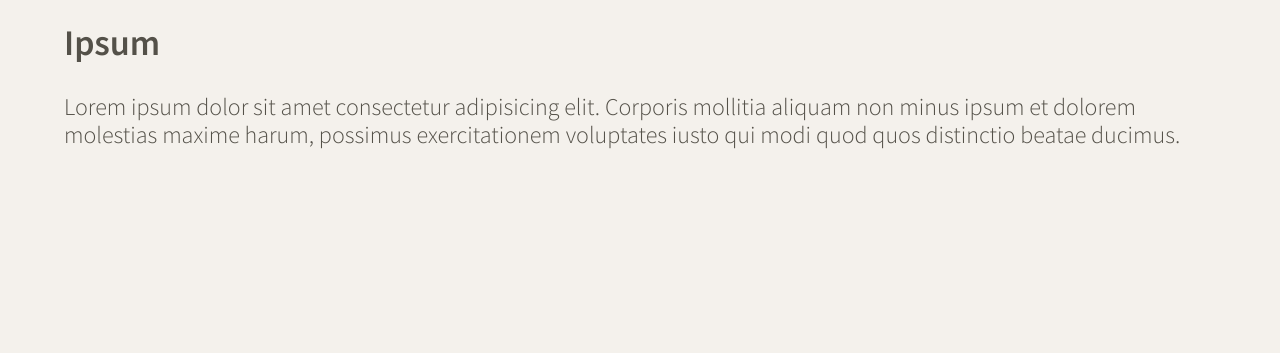
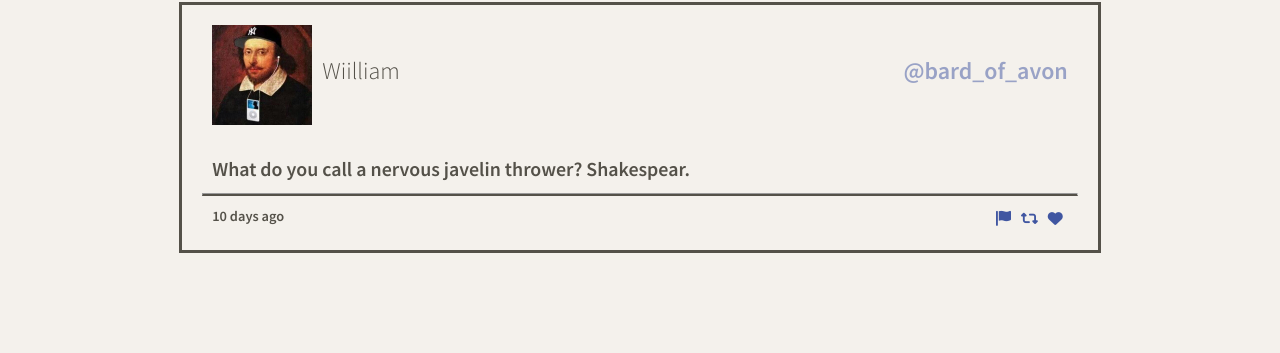
Before and after one commit to itsyurika/tweeter, a website: page public/index.html in a window 1280 px wide. Shown: the part 763-1116 px from the top of the page. Before the commit the page ends 935 px from the top, so only its background shows below. Drawn offline with nearby package versions, Linux system fonts and the light colour scheme.

Commit message:
add new tweet section

```diff
--- a/public/index.html
+++ b/public/index.html
@@ -18,11 +18,13 @@
     <link rel="stylesheet" href="/styles/header.css" type="text/css" />
     <link rel="stylesheet" href="/styles/new-tweet.css" type="text/css" />
 
+
     <!-- External JS -->
     <script src="https://ajax.googleapis.com/ajax/libs/jquery/3.4.1/jquery.min.js"></script>
 
     <!-- App JS -->
     <script type="text/javascript" src="/scripts/client.js"></script>
+    <script type="text/javascript" src="/scripts/composer-char-counter.js"></script>
   </head>
 
   <body>
@@ -57,10 +59,34 @@
           </div>
         </form>
       </section>
+      <section class="tweets">
+        <article class="tweet">
+          <header>
+            <div class="tweet-profile">
+              <img src="/images/shakespear.jpeg">
+              <h4><span class="light">Wiilliam</span></h4>
+            </div>
+            <div>
+              <h4 class="handle">@bard_of_avon</h4>
+            </div>
+          </header>
+          <h5 class="tweet-text">
+            What do you call a nervous javelin thrower? Shakespear.
+          </h5>
+          <hr>
+          <footer>
+            <div class="date">
+              <p><strong>10 days ago</strong></p>
+            </div>
+            <div class="icons">
+              <i class="fa-solid fa-flag fa-2xs"></i>
+              <i class="fa-solid fa-retweet fa-2xs"></i>
+              <i class="fa-solid fa-heart fa-2xs"></i>
+            </div>
+          </footer>
+        </article>
+      </sec  tion>
 
-     <h1>Lorem </h1>
-     <h2>Ipsum</h2>
-     <p>Lorem ipsum dolor sit amet consectetur adipisicing elit. Corporis mollitia aliquam non minus ipsum et dolorem molestias maxime harum, possimus exercitationem voluptates iusto qui modi quod quos distinctio beatae ducimus.</p>
     </main>
   </body>
 </html>
--- a/public/styles/header.css
+++ b/public/styles/header.css
@@ -1,4 +1,4 @@
-header {
+body>header {
   height: 400px;
   width: 100vw;
   margin-top: 120px;
--- a/public/styles/layout.css
+++ b/public/styles/layout.css
@@ -27,6 +27,10 @@ body {
   justify-content: center;
 }
 
+section {
+  margin-bottom: 100px;
+}
+
 /*
  * Additional CSS can be defined below or in other CSS files, as per instructions
  */
@@ -40,3 +44,67 @@ main {
   align-items: center;
 
 }
+
+.red {
+  color: red;
+}
+
+article.tweet {
+  margin: 0 auto;
+  width: 80%;
+  border: 3px solid #545149;
+  display: felx;
+  flex-direction: column;
+  padding: 20px;
+}
+
+.tweet header,
+.tweet footer {
+  display: flex;
+  flex-direction: row;
+  justify-content: space-between;
+  padding: 0 10px;
+}
+
+.tweet-profile {
+  display: flex;
+  flex-direction: row;
+}
+
+.tweet-profile img {
+  width: 100px;
+  margin-right: 10px;
+}
+
+.tweet h4.handle {
+  color: #4056A1;
+  opacity: 0.5;
+}
+
+.tweet-text {
+  padding: 0 10px;
+  margin-bottom: 5px;
+}
+
+.tweet hr {
+  border-bottom: 2px solid #545149;
+}
+
+.tweet .icons {
+  color: #4056A1;
+  display: flex;
+  flex-direction: row;
+}
+
+.tweet .icons i {
+  margin: 10px 5px;
+}
+
+.tweet .icons i:hover {
+  color: goldenrod;
+}
+
+.tweet footer p {
+  margin: 0;
+  font-size: 0.6em;
+}
--- a/server/data-files/initial-tweets.json
+++ b/server/data-files/initial-tweets.json
@@ -8,7 +8,7 @@
     "content": {
       "text": "If I have seen further it is by standing on the shoulders of giants"
     },
-    "created_at": 1650763821944
+    "created_at": 1650817912285
   },
   {
     "user": {
@@ -19,6 +19,6 @@
     "content": {
       "text": "Je pense , donc je suis"
     },
-    "created_at": 1650850221944
+    "created_at": 1650904312285
   }
 ]
```
Also changed, not shown: public/images/shakespear.jpeg (added).
